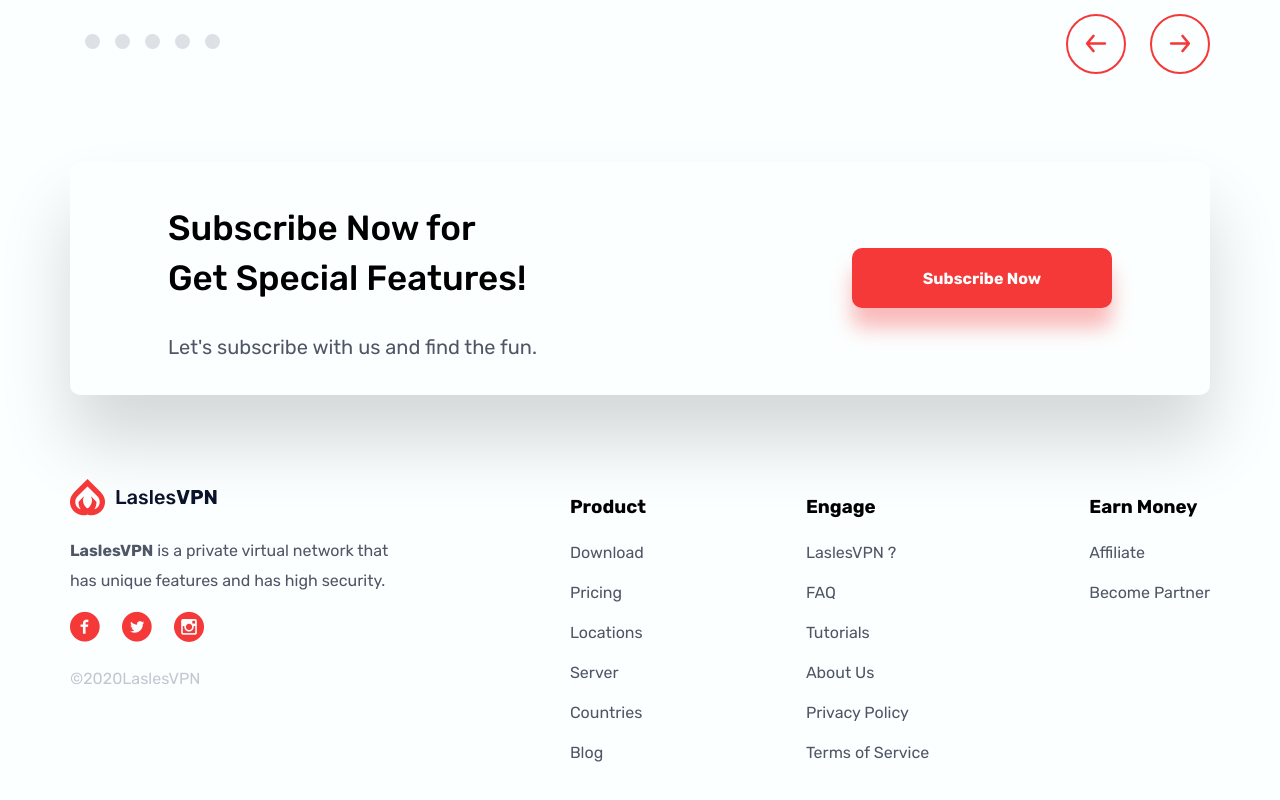
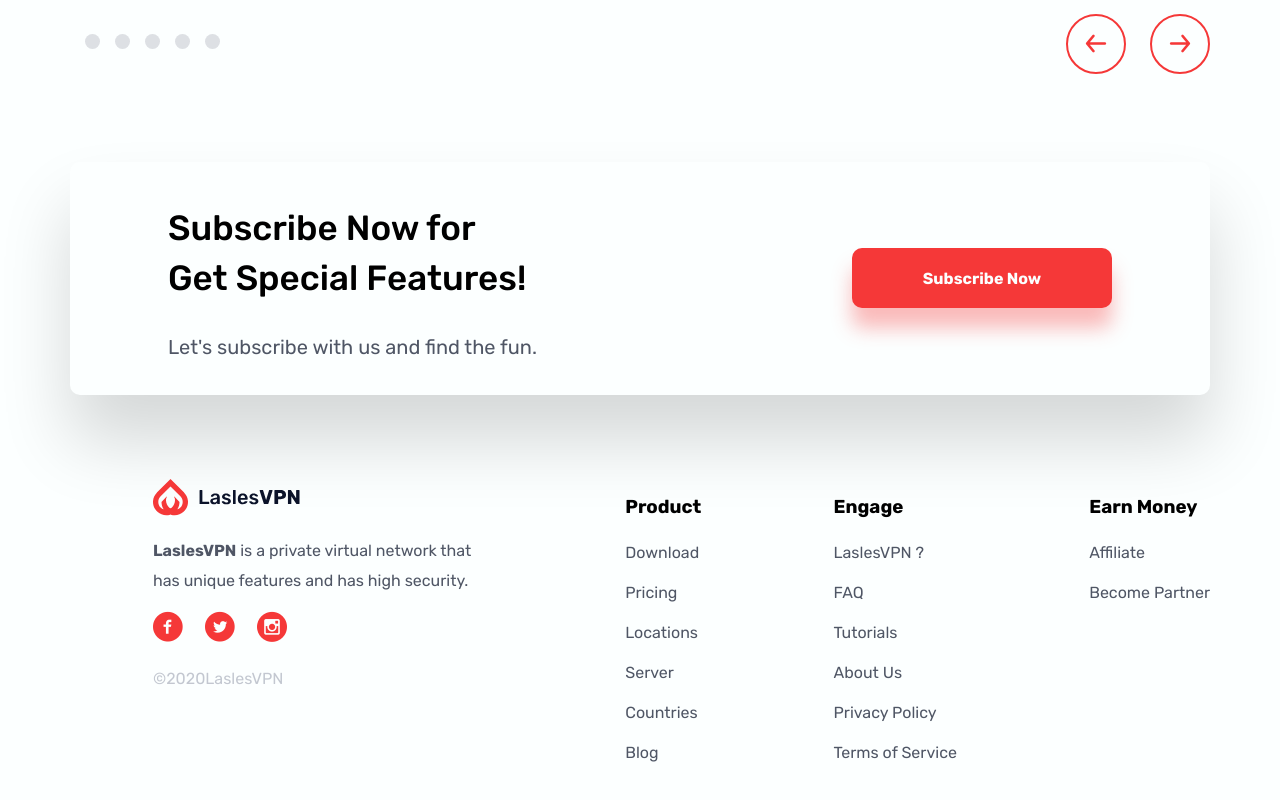
Before and after one commit to Markus-Polo/Lasles_VPN, a website: page index.html in a window 1280 px wide. Shown: the part 3174-3974 px from the top of the page. Drawn offline with nearby package versions, Linux system fonts and the light colour scheme.

Commit message:
add padding for footer

```diff
--- a/css/main.css
+++ b/css/main.css
@@ -360,6 +360,7 @@ a {
   justify-content: space-between;
   padding-top: 84px;
   padding-bottom: 30px;
+  padding-left: 98px;
 }
 .footer-subscribe-content {
   width: 340px;
```
